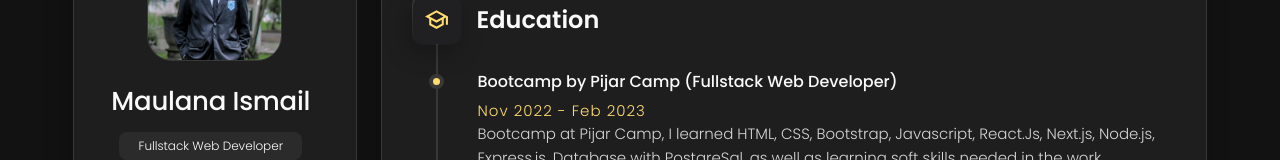
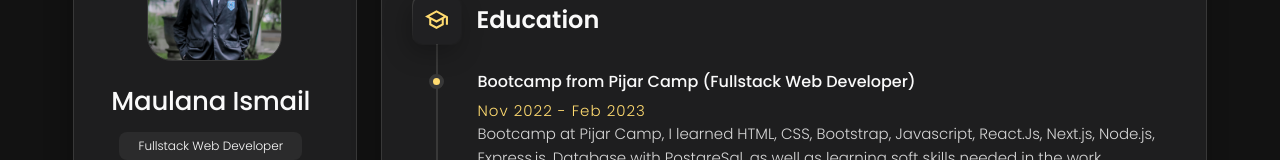
Before and after one commit to MaulanaIsmail26/my-portofolio, a React (Create React App) app: page / in a window 1280 px wide. Both pictures are taken after a click on the item "Resume". Shown: the part 195-355 px from the top of the page. Built offline with nearby package versions, Linux system fonts and the light colour scheme.

Commit message:
[FIX] Fixed writing on resume

```diff
--- a/src/pages/porto-page.js
+++ b/src/pages/porto-page.js
@@ -546,7 +546,7 @@ export default function PortoPage() {
                                 <div className="info">
                                   <p class="schoolName">
                                     {
-                                      "Bootcamp by Pijar Camp (Fullstack Web Developer)"
+                                      "Bootcamp from Pijar Camp (Fullstack Web Developer)"
                                     }
                                   </p>
                                   <p className="year">Nov 2022 - Feb 2023</p>
```
